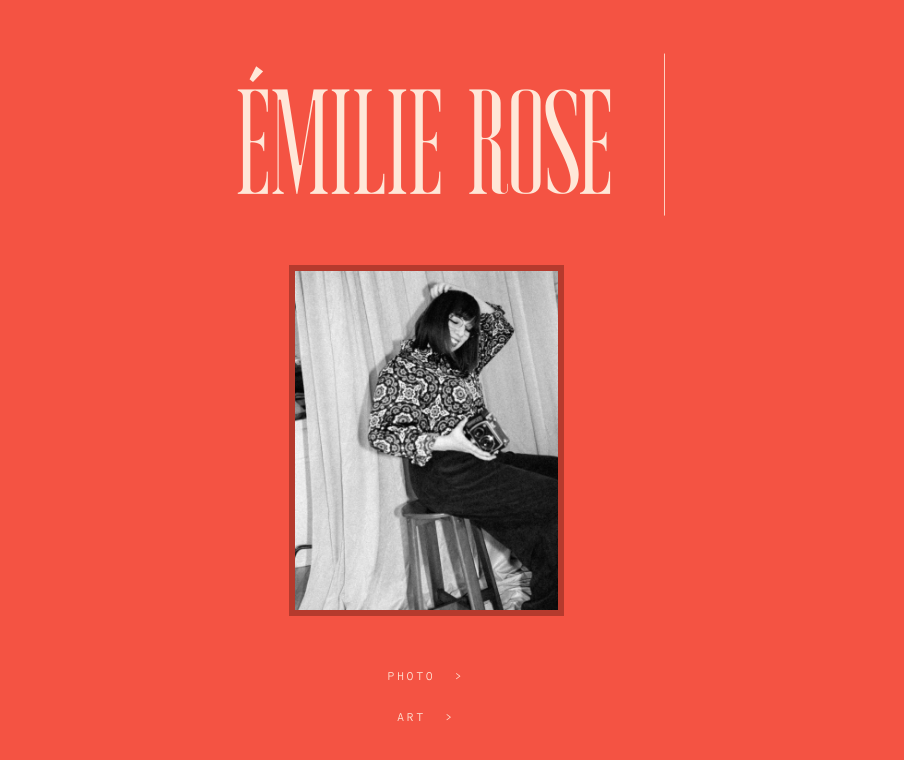
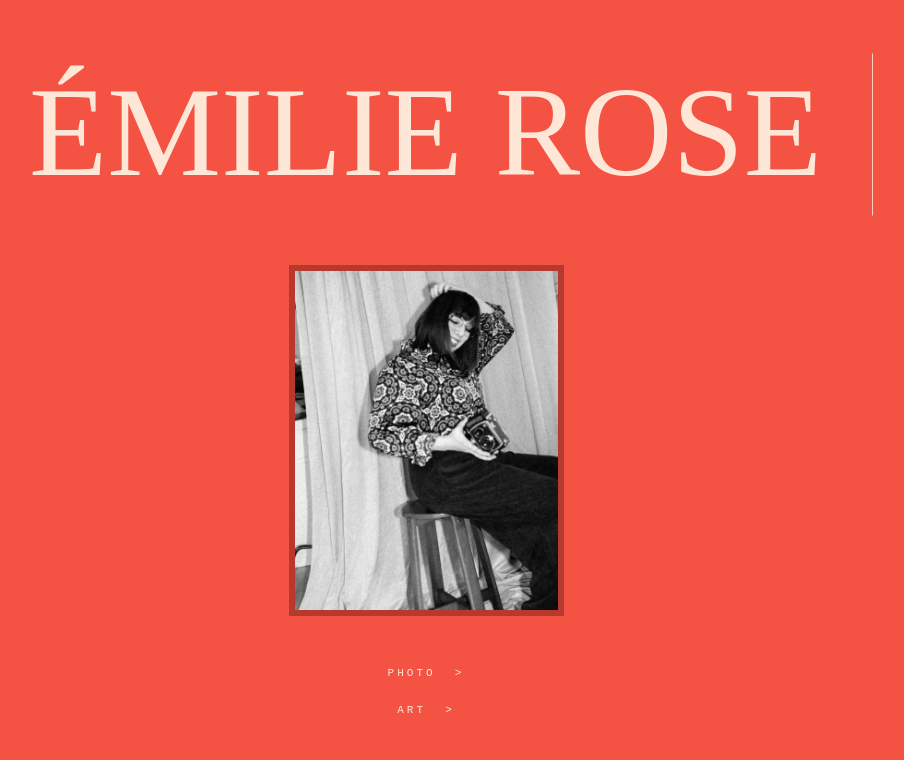
Before and after one commit to Karg007/emilierose, a Next.js app: page / in a window 1280 px wide. Shown: the top 760 px of the page, without its empty margins (214-1118 px from the left). Built offline with nearby package versions, Linux system fonts and the light colour scheme.

Commit message:
Update globals.css

```diff
--- a/styles/globals.css
+++ b/styles/globals.css
@@ -1,65 +1,32 @@
-:root{
-  --bg-red:#f45343;
-  --frame:#b53a2d;
-  --cream:#ffe7d8;
-  --highlight:#f3f7ce;
-  --ink:#000;
-  --paper:#fff;
+:root {
+  --bg-red: #f45343;
+  --frame: #b53a2d;
+  --cream: #ffe7d8;
+  --highlight: #f3f7ce;
+  --ink: #000;
+  --paper: #fff;
 }
 
-html, body {
-  height: 100%;
+html,
+body {
   margin: 0;
   padding: 0;
+  height: 100%;
 }
 
-* { box-sizing: border-box; }
+* {
+  box-sizing: border-box;
+}
 
-body{
-  font-family: "Orbit", monospace;
+body {
+  font-family: var(--font-orbit), monospace;
+  background: var(--paper);
+  color: var(--ink);
   -webkit-font-smoothing: antialiased;
   -moz-osx-font-smoothing: grayscale;
-  background: var(--paper);
-  color: var(--ink);
 }
 
-a { color: inherit; text-decoration: none; }
-a:hover { color: inherit; text-decoration: underline; }
-
-
-/* Fonts (files must be in public/fonts/) */
-@font-face{
-  font-family:"Moonscape";
-  src:url("/fonts/Moonscape Thin TTF.ttf") format("truetype");
-  font-weight:200;
-  font-style:normal;
-  font-display:swap;
+a {
+  color: inherit;
+  text-decoration: none;
 }
-@font-face{
-  font-family:"Moonscape";
-  src:url("/fonts/Moonscape Regular.ttf") format("truetype");
-  font-weight:400;
-  font-style:normal;
-  font-display:swap;
-}
-@font-face{
-  font-family:"Moonscape";
-  src:url("/fonts/Moonscape Bold TTF.ttf") format("truetype");
-  font-weight:700;
-  font-style:normal;
-  font-display:swap;
-}
-@font-face{
-  font-family:"Moonscape";
-  src:url("/fonts/Moonscape Italic TTF.ttf") format("truetype");
-  font-weight:400;
-  font-style:italic;
-  font-display:swap;
-}
-@font-face{
-  font-family:"Orbit";
-  src:url("/fonts/Orbit-Regular.ttf") format("truetype");
-  font-weight:400;
-  font-style:normal;
-  font-display:swap;
-}
```
